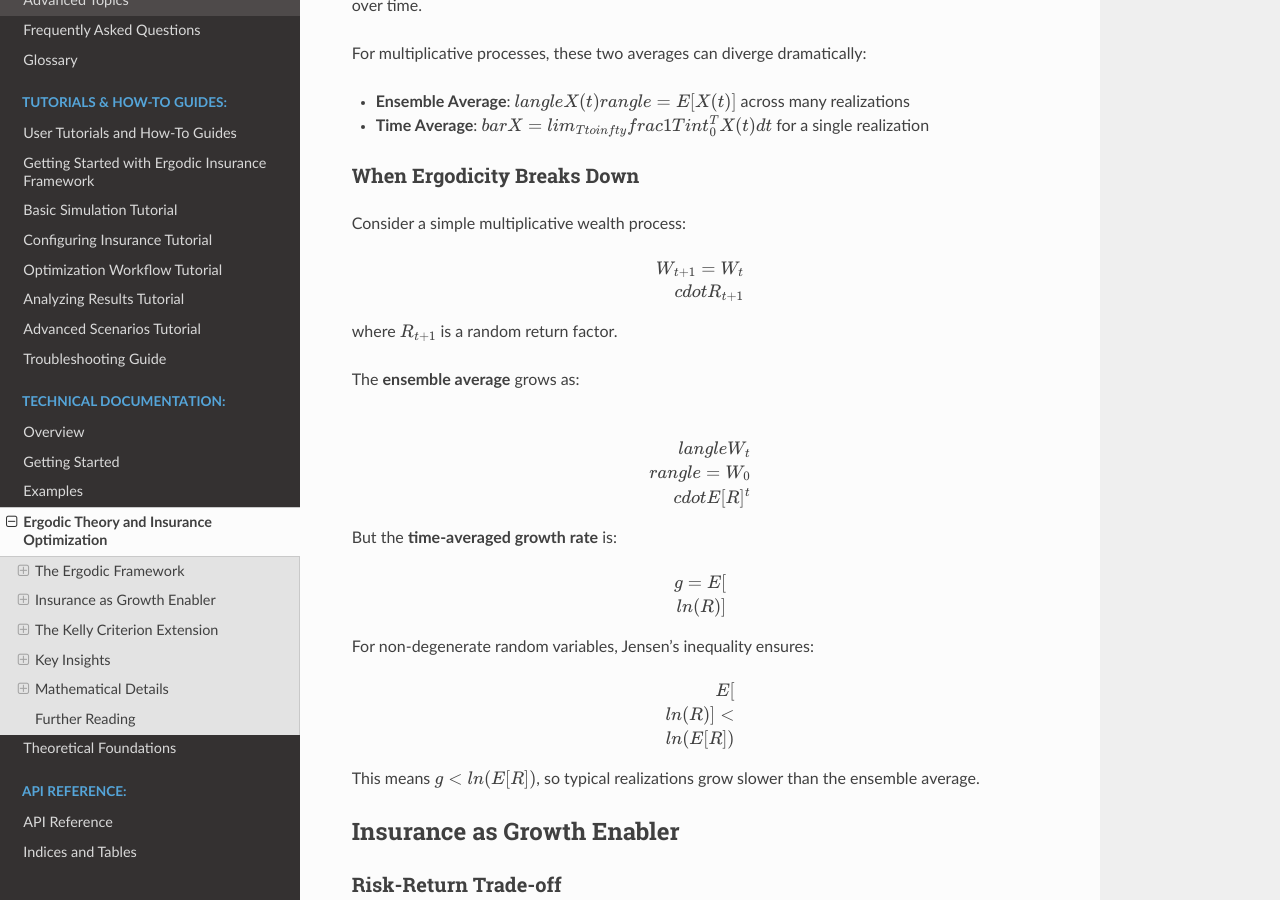
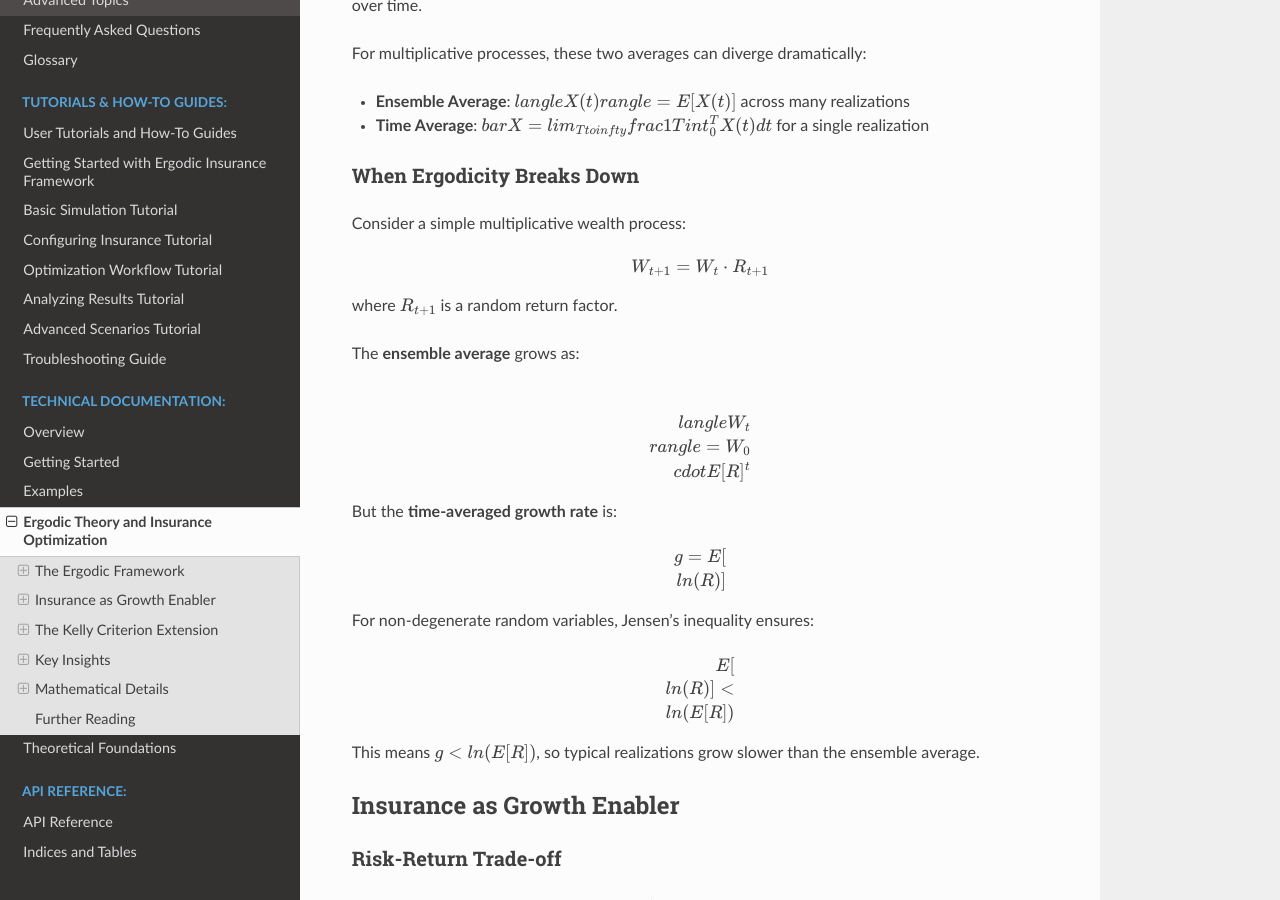
Before and after one commit to AlexFiliakov/Ergodic-Insurance-Limits, a Sphinx documentation site: the page built from ergodic_insurance/docs/theory.rst, in a window 1280 px wide and 900 px high, scrolled down 416 px. Built offline with Sphinx 7.4.7 and the Read the Docs theme 3.1.0, drawn with Linux system fonts in a browser that asks for light colours.

```diff
--- a/ergodic_insurance/docs/theory.rst
+++ b/ergodic_insurance/docs/theory.rst
@@ -26,7 +26,7 @@ When Ergodicity Breaks Down
 Consider a simple multiplicative wealth process:
 
 .. math::
-   W_{t+1} = W_t \\cdot R_{t+1}
+   W_{t+1} = W_t \cdot R_{t+1}
 
 where :math:`R_{t+1}` is a random return factor.
 
```
